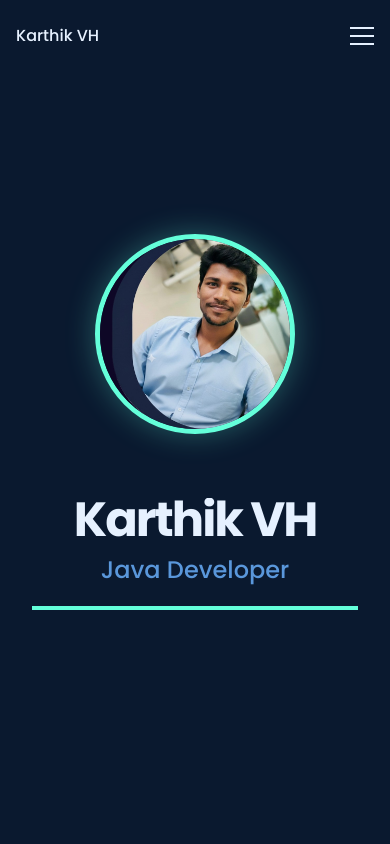
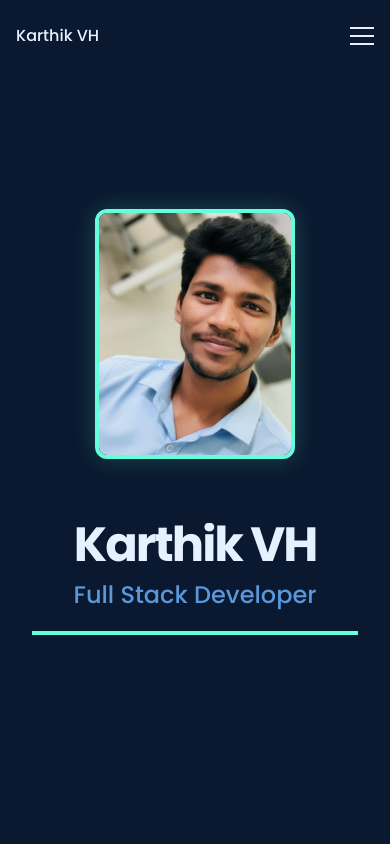
Before and after one commit to KarthikVH14/Karthik-V-H, a React (Vite) app: page / in a window 390 px wide. Shown: the top 844 px of the page. Built offline with nearby package versions, Linux system fonts and the light colour scheme.

Commit message:
Complete final professional design and all fixes

```diff
--- a/src/pages/Home.css
+++ b/src/pages/Home.css
@@ -12,20 +12,18 @@
 
 .home-container {
   display: grid;
-  grid-template-columns: 2fr 1fr; /* Text takes 2/3, image takes 1/3 */
+  grid-template-columns: 2fr 1fr;
   align-items: center;
-  gap: 2rem;
+  gap: 3rem; /* Increased gap slightly */
   width: 100%;
   max-width: 1200px;
 }
 
-/* Container for the text block */
 .wrapper {
   border-left: 4px solid var(--accent-color);
   overflow: hidden;
 }
 
-/* Large headline styles (Your Name) */
 .bigline {
   font-size: clamp(3rem, 9vw, 6rem);
   color: var(--title-color);
@@ -36,34 +34,57 @@
   font-weight: var(--font-bold);
 }
 
-/* Introductory paragraph styles (Your Role) */
 .introline {
   font-size: clamp(1.5rem, 3vw, 2rem);
   margin: 10px 0 0 22px;
   font-weight: var(--font-medium);
   color: var(--primary-color);
+  opacity: 1;
 }
 
-/* --- Profile Picture Styles --- */
+/* --- Profile Picture Styles (UPDATED) --- */
+
+/* The container is now a rounded rectangle */
 .home-image-container {
-  display: flex;
-  justify-content: center;
-  align-items: center;
+  width: 280px;
+  height: 350px;
+  border-radius: 0.75rem; /* Changed from 50% to create rounded corners */
+  border: 4px solid var(--accent-color);
+  box-shadow: 0 0 25px rgba(100, 255, 218, 0.2);
+  cursor: pointer;
+  transition: box-shadow 0.4s ease-out;
+  position: relative;
+  overflow: hidden; /* Ensures the image stays within the rounded corners */
 }
 
+/* The image fills the new rectangular container */
 .home-profile-pic {
-  width: 300px;
-  height: 300px;
-  border-radius: 50%;
+  width: 100%;
+  height: 100%;
   object-fit: cover;
-  border: 5px solid var(--accent-color);
-  box-shadow: 0 0 30px rgba(100, 255, 218, 0.3);
+  /* The clip-path is no longer needed */
+  transition: filter 0.4s ease-out, transform 0.4s ease-out;
 }
+
+
+/* --- HOVER EFFECTS --- */
+
+.home-image-container:hover {
+  box-shadow: 0 0 15px var(--accent-color),
+              0 0 30px var(--accent-color),
+              0 0 45px rgba(100, 255, 218, 0.5);
+}
+
+.home-image-container:hover .home-profile-pic {
+  filter: blur(5px);
+  transform: scale(1.1);
+}
+
 
 /* --- Responsive Design for Smaller Screens --- */
 @media screen and (max-width: 768px) {
   .home-container {
-    grid-template-columns: 1fr; /* Stack on top of each other */
+    grid-template-columns: 1fr;
     text-align: center;
     gap: 4rem;
   }
@@ -77,10 +98,9 @@
     margin-left: 0;
   }
   .home-image-container {
-    order: -1; /* Move the image to the top on mobile */
-  }
-  .home-profile-pic {
+    order: -1;
     width: 200px;
-    height: 200px;
+    height: 250px; /* Adjusted height for mobile */
+    margin: 0 auto;
   }
 }
--- a/src/pages/Home.jsx
+++ b/src/pages/Home.jsx
@@ -1,31 +1,27 @@
  import React, { useLayoutEffect, useRef, useState, useEffect } from 'react';
 import { gsap } from 'gsap';
 import './Home.css';
-import profileImage from '../assets/images/profile.jpeg';
+// THE FIX: The folder name is corrected from "image" to "images".
+import profileImage from '../assets/images/Profile.png';
 
 const Home = () => {
   const component = useRef(null);
+  const introLineRef = useRef(null);
   const [roleIndex, setRoleIndex] = useState(0);
-  const roles = ["Java Developer", "Backend Developer", "Full Stack Developer"]; // Add more if needed
+  const roles = ["Java Developer", "Backend Developer", "Full Stack Developer"];
 
-  useEffect(() => {
-    const interval = setInterval(() => {
-      setRoleIndex((prev) => (prev + 1) % roles.length);
-    }, 2000); // Change text every 2 seconds
-    return () => clearInterval(interval);
-  }, []);
-
+  // Animation 1: Initial Page Load Animation
   useLayoutEffect(() => {
     let ctx = gsap.context(() => {
       const bigLine = component.current.querySelector('.bigline');
-      const introLine = component.current.querySelector('.introline');
+      const introLine = introLineRef.current;
       const profilePic = component.current.querySelector('.home-profile-pic');
 
       gsap.set([introLine, bigLine], { x: '-101%' });
       gsap.set(profilePic, { opacity: 0, scale: 0.8 });
 
-      const timeline = gsap.timeline();
-      timeline
+      const mainTimeline = gsap.timeline();
+      mainTimeline
         .to(bigLine, { duration: 1.2, x: '0%', ease: 'power3.out', delay: 0.5 })
         .to(introLine, { duration: 1.2, x: '0%', ease: 'power3.out' }, "<0.3")
         .to(profilePic, { duration: 1, opacity: 1, scale: 1, ease: 'power3.out' }, "-=0.8");
@@ -34,12 +30,35 @@ const Home = () => {
     return () => ctx.revert();
   }, []);
 
+  // Animation 2: Rotating Text Loop
+  useEffect(() => {
+    const introLine = introLineRef.current;
+
+    const interval = setInterval(() => {
+      gsap.to(introLine, {
+        opacity: 0,
+        duration: 0.4,
+        ease: 'power1.in',
+        onComplete: () => {
+          setRoleIndex((prev) => (prev + 1) % roles.length);
+          gsap.to(introLine, {
+            opacity: 1,
+            duration: 0.4,
+            ease: 'power1.out'
+          });
+        }
+      });
+    }, 2500);
+
+    return () => clearInterval(interval);
+  }, [roles.length]);
+
   return (
     <section className="home-section" id="home" ref={component}>
       <div className="home-container">
         <div className="wrapper">
           <h1 className="bigline">Karthik VH</h1>
-          <p className="introline">{roles[roleIndex]}</p>
+          <p className="introline" ref={introLineRef}>{roles[roleIndex]}</p>
         </div>
         <div className="home-image-container">
           <img src={profileImage} alt="Karthik VH" className="home-profile-pic" />
```
Also changed, not shown: src/assets/images/Profile.jpeg (deleted), src/assets/images/Profile.png (added).
